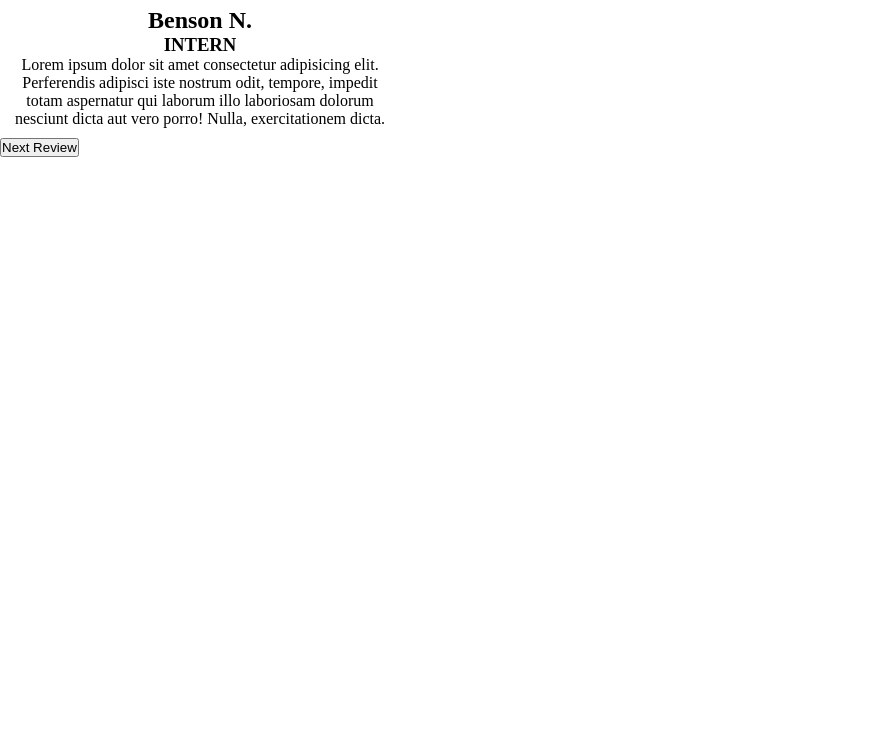
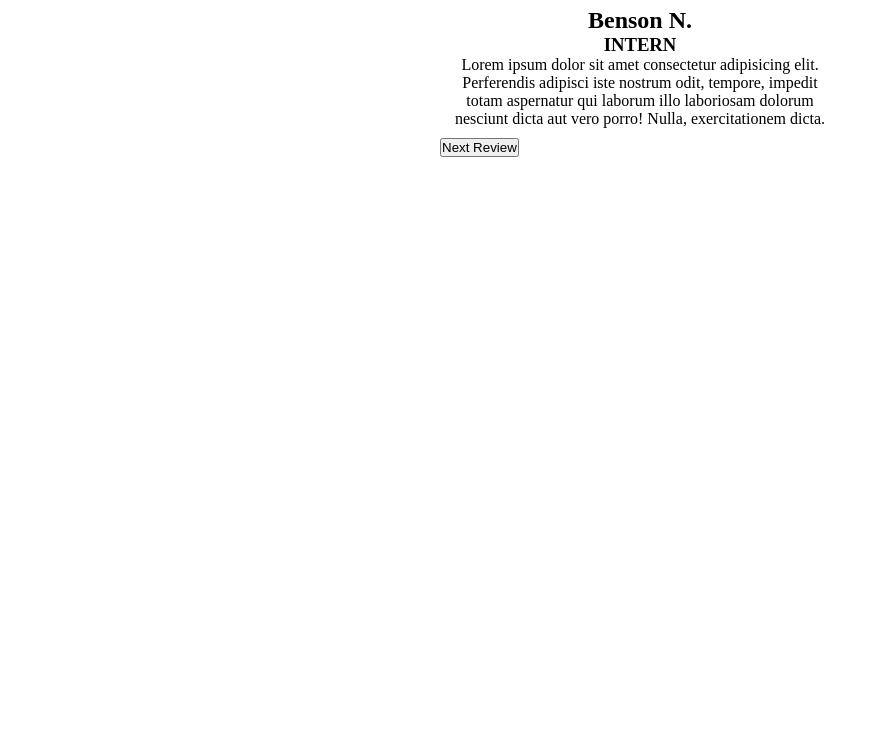
Before and after one commit to Bennyjoez/reviews, a plain HTML site: page index.html in a window 1280 px wide. Shown: the part 58-800 px from the top of the page, without its empty margins (0-887 px from the left). Drawn offline with Linux system fonts and the light colour scheme.

Commit message:
Center items

```diff
--- a/index.css
+++ b/index.css
@@ -2,6 +2,11 @@
     padding: 0;
     margin: 0;
     box-sizing: border-box;
+}
+
+.container {
+    display: grid;
+    place-items: center;
 }
 
 .overall-container {
```
